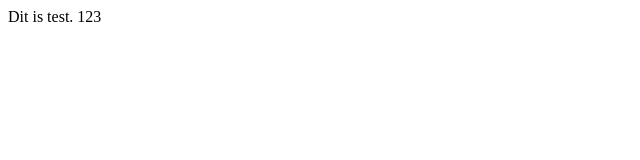
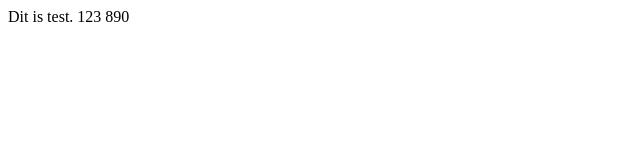
Before and after one commit to SosanP/gittutorial, a plain HTML site: page index.html in a window 1280 px wide. Shown: the full height of the page, 0-640 px from the left. Drawn offline with Linux system fonts and the light colour scheme.

Commit message:
3de versie

```diff
--- a/index.html
+++ b/index.html
@@ -7,6 +7,6 @@
 </head>
 <body>
     Dit is test.
-    123
+    123 890
 </body>
 </html>
```
